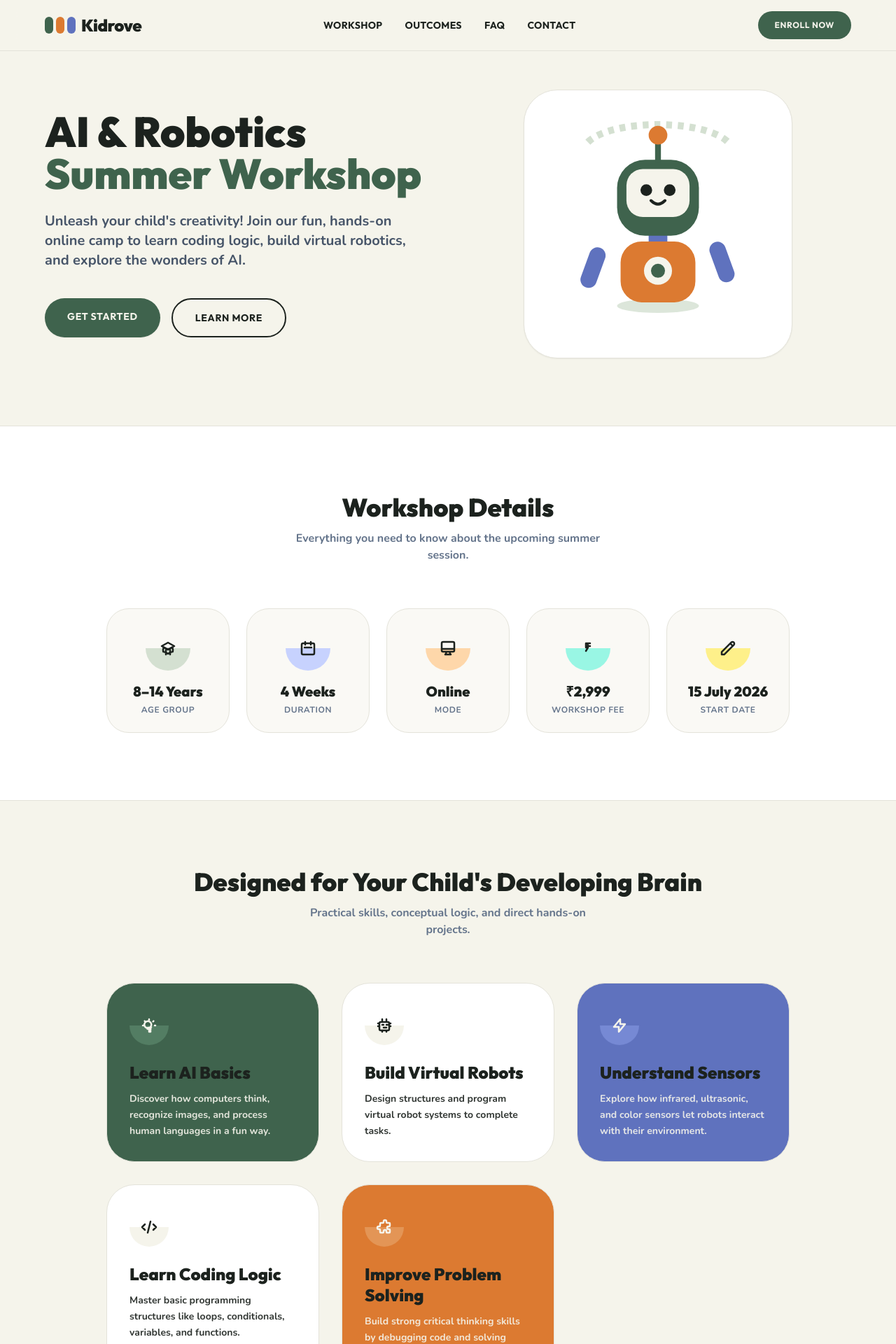
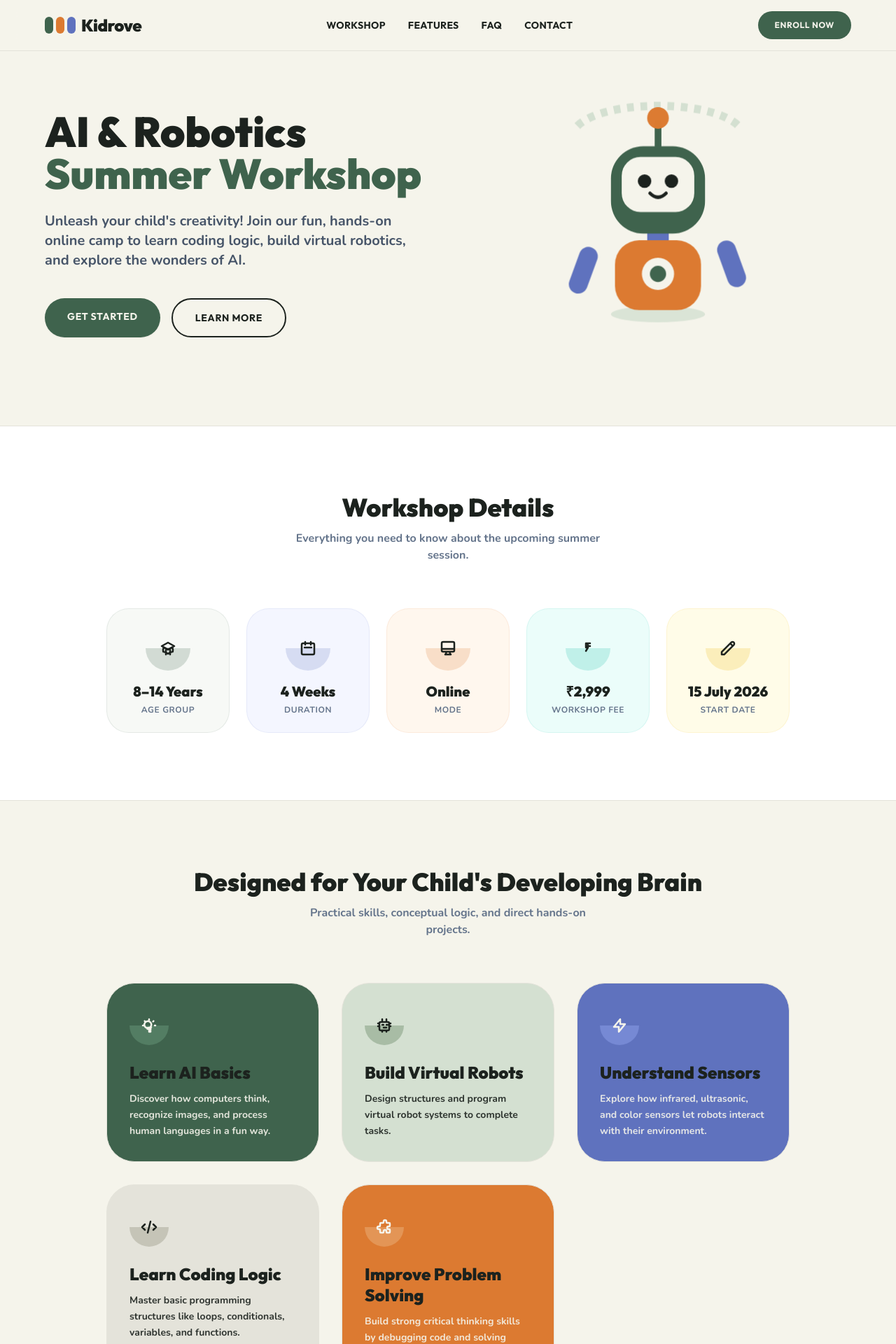
Before and after one commit to Sid-Hurry/kidrove, a React (Vite) app in the folder frontend/: page / in a window 1280 px wide. Shown: the top 1920 px of the page at 70% size. Built offline with nearby package versions, Linux system fonts and the light colour scheme.

Commit message:
feat: add registration form, curriculum outcomes, and FAQ sections to landing page

```diff
--- a/frontend/src/App.tsx
+++ b/frontend/src/App.tsx
@@ -107,6 +107,8 @@ interface DetailItem {
   value: string;
   label: string;
   crescentColor: string;
+  bgColor: string;
+  borderColor: string;
 }
 
 export default function App() {
@@ -123,11 +125,11 @@ export default function App() {
 
   // --- STATIC DATA ---
   const workshopDetails: DetailItem[] = [
-    { icon: <AgeIcon />, value: '8–14 Years', label: 'Age Group', crescentColor: 'bg-[#D4E0D1]' },
-    { icon: <CalendarIcon />, value: '4 Weeks', label: 'Duration', crescentColor: 'bg-[#C7D2FE]' },
-    { icon: <LaptopIcon />, value: 'Online', label: 'Mode', crescentColor: 'bg-[#FED7AA]' },
-    { icon: <RupeeIcon />, value: '₹2,999', label: 'Workshop Fee', crescentColor: 'bg-[#99F6E4]' },
-    { icon: <RocketIcon />, value: '15 July 2026', label: 'Start Date', crescentColor: 'bg-[#FEF08A]' },
+    { icon: <AgeIcon />, value: '8–14 Years', label: 'Age Group', crescentColor: 'bg-[#3F634D]/20', bgColor: 'bg-[#D4E0D1]/20', borderColor: 'border-[#3F634D]/10' },
+    { icon: <CalendarIcon />, value: '4 Weeks', label: 'Duration', crescentColor: 'bg-[#5F72BE]/20', bgColor: 'bg-[#C7D2FE]/20', borderColor: 'border-[#5F72BE]/10' },
+    { icon: <LaptopIcon />, value: 'Online', label: 'Mode', crescentColor: 'bg-[#DC7A31]/20', bgColor: 'bg-[#FED7AA]/20', borderColor: 'border-[#DC7A31]/10' },
+    { icon: <RupeeIcon />, value: '₹2,999', label: 'Workshop Fee', crescentColor: 'bg-[#14B8A6]/20', bgColor: 'bg-[#99F6E4]/20', borderColor: 'border-[#14B8A6]/10' },
+    { icon: <RocketIcon />, value: '15 July 2026', label: 'Start Date', crescentColor: 'bg-[#EAB308]/20', bgColor: 'bg-[#FEF08A]/20', borderColor: 'border-[#EAB308]/10' },
   ];
 
   const learningOutcomes: OutcomeItem[] = [
@@ -143,9 +145,9 @@ export default function App() {
       icon: <RobotIcon className="w-6 h-6 text-[#1C221E]" />,
       title: 'Build Virtual Robots',
       description: 'Design structures and program virtual robot systems to complete tasks.',
-      bgColor: 'bg-white',
+      bgColor: 'bg-[#D4E0D1]',
       textColor: 'text-[#1C221E]',
-      crescentColor: 'bg-[#F5F4EB]',
+      crescentColor: 'bg-[#A8BCA5]',
     },
     {
       icon: <SignalIcon className="w-6 h-6 text-[#F5F4EB]" />,
@@ -159,9 +161,9 @@ export default function App() {
       icon: <CodeIcon className="w-6 h-6 text-[#1C221E]" />,
       title: 'Learn Coding Logic',
       description: 'Master basic programming structures like loops, conditionals, variables, and functions.',
-      bgColor: 'bg-white',
+      bgColor: 'bg-[#E4E3DA]',
       textColor: 'text-[#1C221E]',
-      crescentColor: 'bg-[#F5F4EB]',
+      crescentColor: 'bg-[#C5C4B7]',
     },
     {
       icon: <PuzzleIcon className="w-6 h-6 text-[#F5F4EB]" />,
@@ -275,7 +277,7 @@ export default function App() {
           {/* Links */}
           <div className="hidden md:flex items-center gap-8 font-outfit font-bold text-sm tracking-wide uppercase">
             <a href="#details" className="hover:text-[#3F634D] transition-colors">Workshop</a>
-            <a href="#outcomes" className="hover:text-[#3F634D] transition-colors">Outcomes</a>
+            <a href="#features" className="hover:text-[#3F634D] transition-colors">Features</a>
             <a href="#faq" className="hover:text-[#3F634D] transition-colors">FAQ</a>
             <a href="#register" className="hover:text-[#3F634D] transition-colors">Contact</a>
           </div>
@@ -295,14 +297,14 @@ export default function App() {
         <div className="max-w-6xl mx-auto grid grid-cols-1 lg:grid-cols-12 gap-12 items-center">
           {/* Text Side */}
           <div className="lg:col-span-6 text-left">
-            <h1 className="font-outfit font-black text-4xl sm:text-5xl lg:text-6xl text-[#1C221E] leading-[1.1] mb-6">
+            <h1 className="font-outfit font-black text-4xl sm:text-5xl lg:text-6xl text-[#1C221E] leading-[1.1] mb-6 animate-fade-in-up">
               AI & Robotics <br />
               <span className="text-[#3F634D]">Summer Workshop</span>
             </h1>
-            <p className="text-slate-600 font-bold text-lg md:text-xl max-w-xl mb-10 leading-relaxed">
+            <p className="text-slate-600 font-bold text-lg md:text-xl max-w-xl mb-10 leading-relaxed animate-fade-in-up delay-100">
               Unleash your child's creativity! Join our fun, hands-on online camp to learn coding logic, build virtual robotics, and explore the wonders of AI.
             </p>
-            <div className="flex flex-wrap gap-4">
+            <div className="flex flex-wrap gap-4 animate-fade-in-up delay-200">
               <a
                 href="#register"
                 className="font-outfit font-bold text-sm uppercase tracking-wider px-8 py-4 bg-[#3F634D] hover:bg-[#324f3d] text-[#F5F4EB] rounded-full shadow-sm hover:scale-105 active:scale-95 transition-all duration-200"
@@ -319,8 +321,8 @@ export default function App() {
           </div>
 
           {/* Illustration Side - Stylized Cream/Green SVG Robot Mascot */}
-          <div className="lg:col-span-6 flex justify-center mt-6 lg:mt-0">
-            <div className="relative w-72 h-72 sm:w-80 sm:h-80 md:w-96 md:h-96 flex items-center justify-center bg-white border border-[#E4E3DA] rounded-[3rem] p-6 shadow-sm">
+          <div className="lg:col-span-6 flex justify-center mt-6 lg:mt-0 animate-fade-in-up delay-300">
+            <div className="relative w-72 h-72 sm:w-80 sm:h-80 md:w-96 md:h-96 flex items-center justify-center animate-float">
               <svg viewBox="0 0 200 200" className="w-full h-full">
                 {/* Accent Shapes */}
                 <path d="M40,30 C60,10 140,10 160,30" fill="none" stroke="#D4E0D1" strokeWidth="6" strokeDasharray="5 5" />
@@ -335,21 +337,21 @@ export default function App() {
                 <rect x="65" y="45" width="70" height="65" rx="24" fill="#3F634D" />
                 {/* Face screen */}
                 <rect x="73" y="53" width="54" height="41" rx="14" fill="#F5F4EB" />
-                {/* Eyes */}
-                <circle cx="90" cy="71" r="5" fill="#1C221E" />
-                <circle cx="110" cy="71" r="5" fill="#1C221E" />
+                {/* Eyes - with Blinking Animation */}
+                <circle cx="90" cy="71" r="5" fill="#1C221E" className="animate-blink" />
+                <circle cx="110" cy="71" r="5" fill="#1C221E" className="animate-blink" />
                 {/* Cute smile */}
                 <path d="M94,80 Q100,86 106,80" stroke="#1C221E" strokeWidth="2.5" strokeLinecap="round" fill="none" />
 
-                {/* Antenna */}
+                {/* Antenna - with pulsing light */}
                 <line x1="100" y1="45" x2="100" y2="28" stroke="#3F634D" strokeWidth="5" strokeLinecap="round" />
-                <circle cx="100" cy="24" r="8" fill="#DC7A31" />
+                <circle cx="100" cy="24" r="8" fill="#DC7A31" className="animate-pulse-slow" />
 
                 {/* Torso */}
                 <rect x="68" y="115" width="64" height="52" rx="18" fill="#DC7A31" />
-                {/* Core energy circle */}
+                {/* Core energy circle - with pulsing center */}
                 <circle cx="100" cy="140" r="12" fill="#F5F4EB" />
-                <circle cx="100" cy="140" r="6" fill="#3F634D" />
+                <circle cx="100" cy="140" r="6" fill="#3F634D" className="animate-pulse-slow" />
 
                 {/* Left/Right arms */}
                 <rect x="44" y="118" width="14" height="36" rx="7" fill="#5F72BE" transform="rotate(20 44 118)" />
@@ -377,7 +379,7 @@ export default function App() {
             {workshopDetails.map((detail, idx) => (
               <div
                 key={idx}
-                className="bg-[#F5F4EB]/50 border border-[#E4E3DA] p-6 rounded-[2rem] flex flex-col items-center text-center transition-transform duration-300 hover:-translate-y-2"
+                className={`${detail.bgColor} border ${detail.borderColor} p-6 rounded-[2rem] flex flex-col items-center text-center transition-transform duration-300 hover:-translate-y-2`}
               >
                 {/* Vector icon with crescent base */}
                 <div className="relative w-16 h-16 flex items-center justify-center mb-4">
@@ -397,8 +399,8 @@ export default function App() {
         </div>
       </section>
 
-      {/* 4. LEARNING OUTCOMES SECTION */}
-      <section id="outcomes" className="py-24 border-t border-[#E4E3DA]">
+      {/* 4. FEATURES SECTION */}
+      <section id="features" className="py-24 border-t border-[#E4E3DA]">
         <div className="max-w-5xl mx-auto px-6">
           <div className="text-center mb-16">
             <h2 className="font-outfit font-black text-3xl sm:text-4xl mb-3">
--- a/frontend/src/index.css
+++ b/frontend/src/index.css
@@ -16,7 +16,7 @@
   }
 }
 
-/* Custom scrollbar to keep it looking clean and rounded */
+/* Custom scrollbar */
 ::-webkit-scrollbar {
   width: 10px;
 }
@@ -34,3 +34,82 @@
 ::-webkit-scrollbar-thumb:hover {
   background: #3F634D;
 }
+
+/* --- MICRO-ANIMATIONS SYSTEM --- */
+
+/* 1. Floating Mascot */
+@keyframes float {
+  0%, 100% {
+    transform: translateY(0px);
+  }
+  50% {
+    transform: translateY(-12px);
+  }
+}
+
+.animate-float {
+  animation: float 5s ease-in-out infinite;
+}
+
+/* 2. Eye Blinking */
+@keyframes blink {
+  0%, 90%, 100% {
+    transform: scaleY(1);
+  }
+  95% {
+    transform: scaleY(0.1);
+  }
+}
+
+.animate-blink {
+  transform-box: fill-box;
+  transform-origin: center;
+  animation: blink 4s linear infinite;
+}
+
+/* 3. Core/Antenna Pulse */
+@keyframes pulse-slow {
+  0%, 100% {
+    transform: scale(1);
+    opacity: 1;
+  }
+  50% {
+    transform: scale(1.15);
+    opacity: 0.8;
+  }
+}
+
+.animate-pulse-slow {
+  transform-box: fill-box;
+  transform-origin: center;
+  animation: pulse-slow 3s ease-in-out infinite;
+}
+
+/* 4. Smooth Entrance Animations */
+@keyframes fadeInUp {
+  from {
+    opacity: 0;
+    transform: translateY(24px);
+  }
+  to {
+    opacity: 1;
+    transform: translateY(0);
+  }
+}
+
+.animate-fade-in-up {
+  opacity: 0;
+  animation: fadeInUp 0.8s cubic-bezier(0.16, 1, 0.3, 1) forwards;
+}
+
+.delay-100 {
+  animation-delay: 100ms;
+}
+
+.delay-200 {
+  animation-delay: 200ms;
+}
+
+.delay-300 {
+  animation-delay: 300ms;
+}
```
